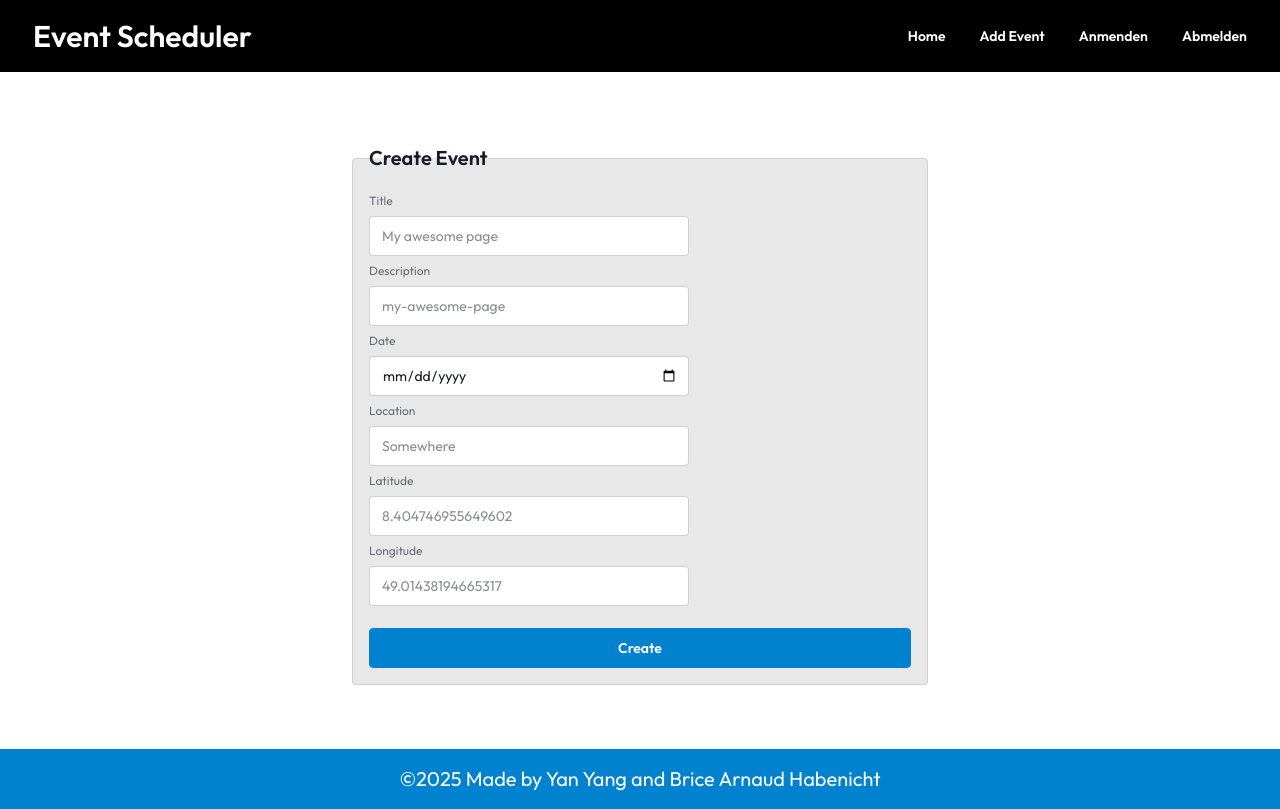
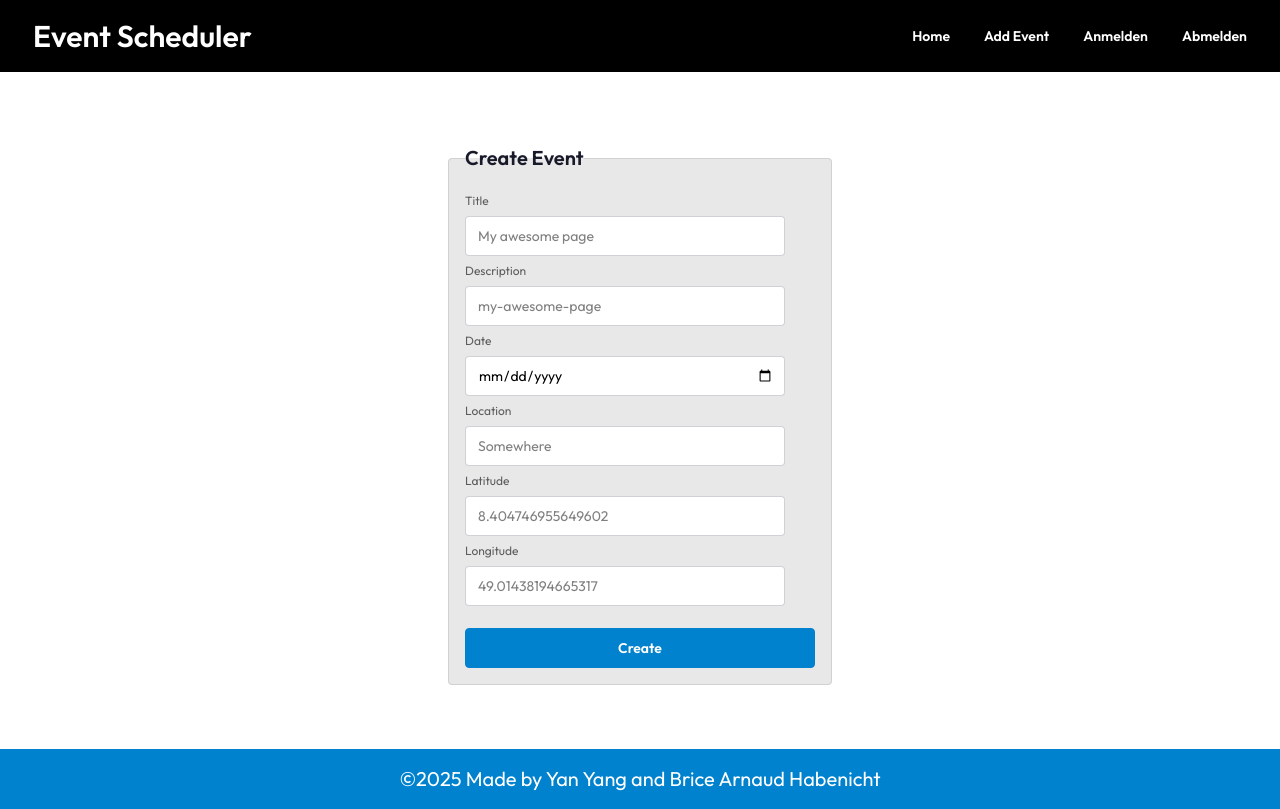
Before and after one commit to o0vini0o/The-Event-Scheduler, a React (Vite) app: page /api/events/new in a window 1280 px wide. Built offline with nearby package versions, Linux system fonts and the light colour scheme; no server answers.

Commit message:
add route to signin and signup

```diff
--- a/src/App.jsx
+++ b/src/App.jsx
@@ -3,6 +3,7 @@ import { Routes, Route } from "react-router";
 import MainLayout from "./layouts/MainLayout";
 import Homepage from "./pages/Homepage";
 import SignIn from "./pages/SignIn";
+import SignUp from "./pages/SignUp";
 import EventDetail from "./pages/EventDetail";
 import { EventContextProvider } from "./context/EventContext";
 import CreateEvent from "./pages/CreateEvent";
@@ -18,6 +19,7 @@ function App() {
           <Route path="/" element={<MainLayout />}>
             <Route index element={<Homepage />} />
             <Route path="/login" element={<SignIn />} />
+            <Route path="/logout" element={<SignUp />} />
             <Route path="/events/:id" element={<EventDetail />} />
 
             <Route path="/api/events/new" element={<CreateEvent />} />
--- a/src/components/EventCard.jsx
+++ b/src/components/EventCard.jsx
@@ -19,23 +19,14 @@ const EventCard = ({
   });
 
   return (
-    /*  <div className="h-full">
-      <h2>{title}</h2>
-      <p>{description}</p>
-      <p>{startDate}</p>
-      <p>{location}</p>
-      <div
-        ref={mapRef}
-        className="h-auto block w-full aspect-square object-contain"
-      ></div>
-    </div> */
-
     <div
       onClick={() => navigate(`/events/${id}`)}
       className="card card-lg  bg-base-100 h-full shadow-sm  transition-transform duration-200 hover:scale-105 hover:drop-shadow-[0_0_10px_gray]  border rounded-lg space-y-2 pt-2 "
     >
       <div className="card-body px-0 py-0 space-y-2 items-center text-center  ">
-        <h2 className="card-title border-b border-b-gray-300">{title}</h2>
+        <h2 className="card-title border-b border-b-gray-300 text-black">
+          {title}
+        </h2>
 
         <p className="card-text ">{description}</p>
 
@@ -46,7 +37,7 @@ const EventCard = ({
             ":" +
             date.split("T")[1].split(":")[1]}
         </p>
-        <p>{location}</p>
+        <p className="text-black">{location}</p>
       </div>
 
       <figure>
--- a/src/components/Heading.jsx
+++ b/src/components/Heading.jsx
@@ -12,10 +12,10 @@ const Heading = () => {
           <Link className="btn btn-ghost" to="/api/events/new">
             Add Event
           </Link>
-          <Link className="btn btn-ghost" to="/">
-            Anmenden
+          <Link className="btn btn-ghost" to="/login">
+            Anmelden
           </Link>
-          <Link className="btn btn-ghost" to="/">
+          <Link className="btn btn-ghost" to="/logout">
             Abmelden
           </Link>
         </ul>
--- a/src/pages/CreateEvent.jsx
+++ b/src/pages/CreateEvent.jsx
@@ -66,7 +66,7 @@ const CreateEvent = () => {
   "longitude": 49.01438194665317 */
   return (
     <form action={createAction}>
-      <fieldset className="fieldset bg-base-200 border-base-300 rounded-box w-xl mx-auto mt-16 border p-4">
+      <fieldset className="fieldset bg-base-200 border-base-300 rounded-box w-sm mx-auto mt-16 border p-4 text-black">
         <legend className="fieldset-legend text-xl">Create Event</legend>
         <label htmlFor="title" className="label">
           Title
--- a/src/pages/SignUp.jsx
+++ b/src/pages/SignUp.jsx
@@ -0,0 +1,7 @@
+import React from "react";
+
+const SignUp = () => {
+  return <div>SignUp</div>;
+};
+
+export default SignUp;
```
